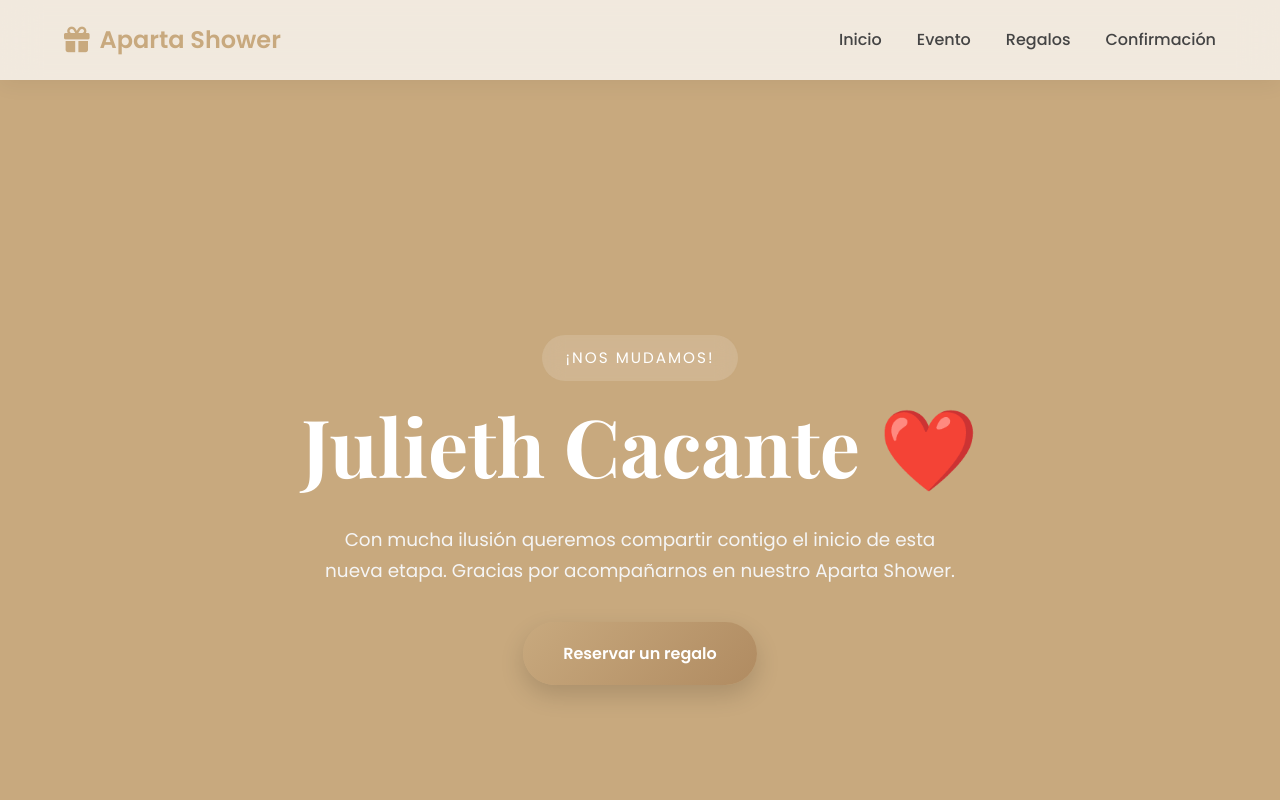
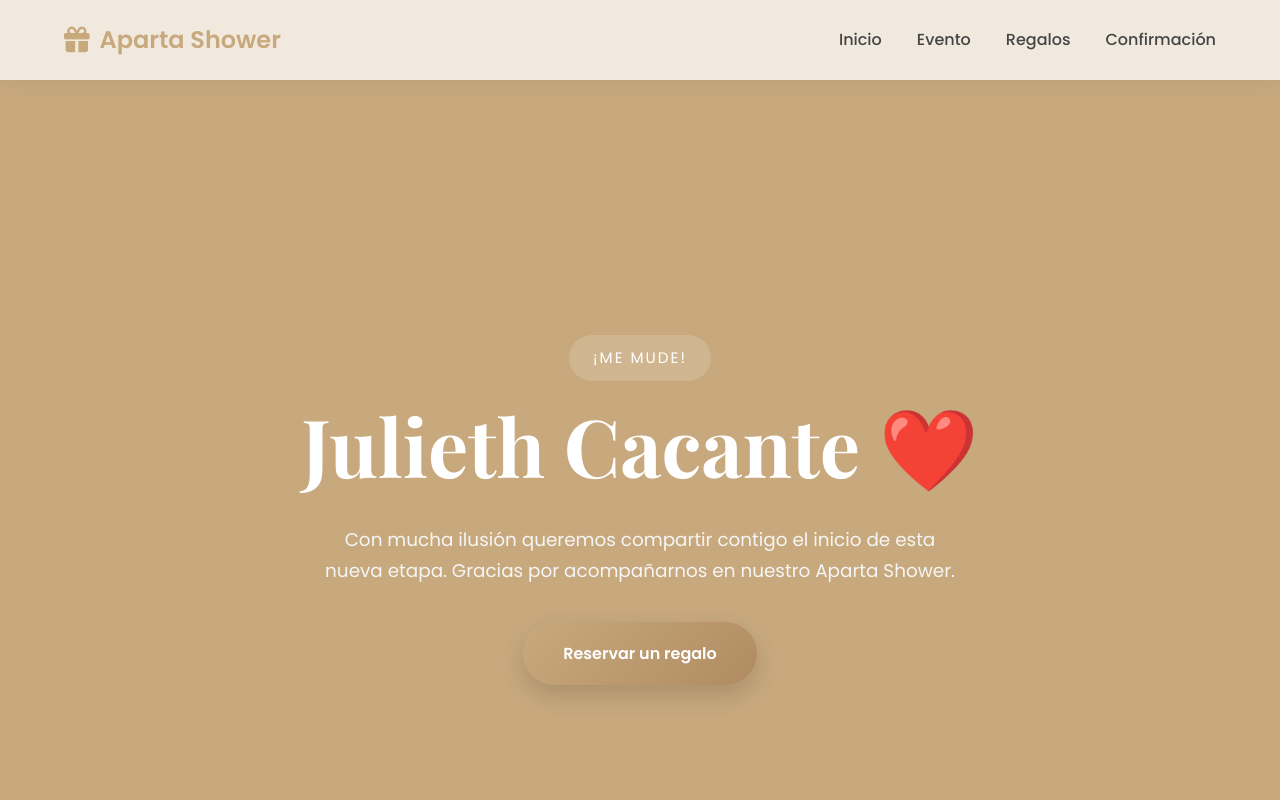
Before and after one commit to HoshiMika/Julieth, a plain HTML site: page index.html in a window 1280 px wide. Shown: the top 800 px of the page. Drawn offline with nearby package versions, Linux system fonts and the light colour scheme; no server answers.

Commit message:
Correccion9

```diff
--- a/index.html
+++ b/index.html
@@ -98,7 +98,7 @@
 
                 <span class="subtitle">
 
-                    ¡NOS MUDAMOS!
+                    ¡ME MUDE!
 
                 </span>
 
```
